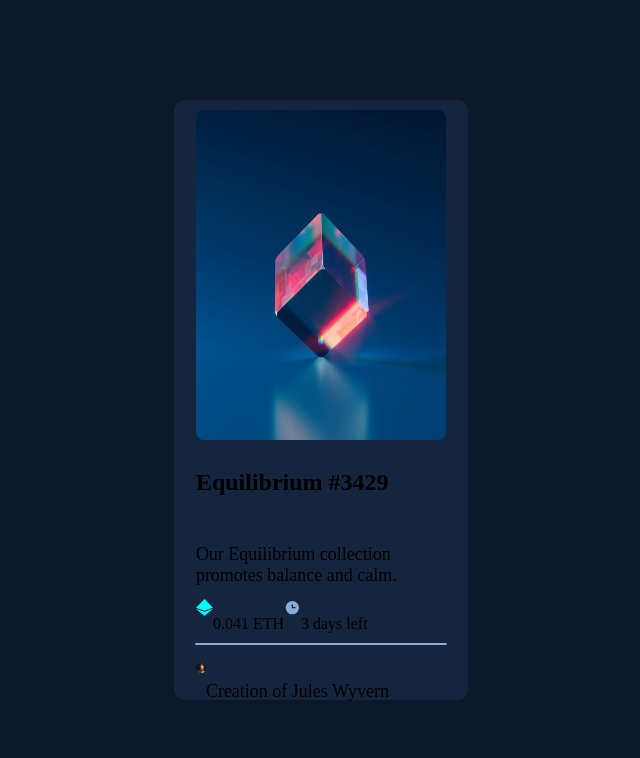
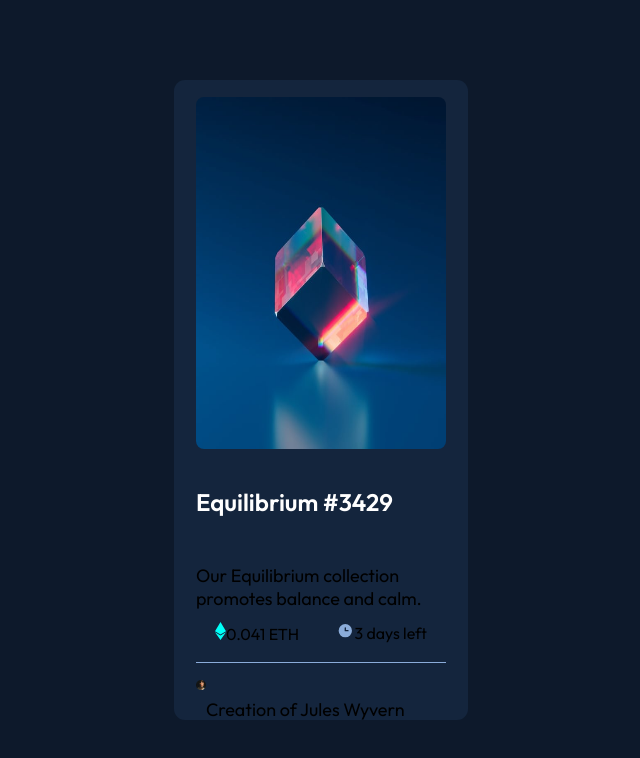
Before and after one commit to EliyahuBelay/Frontend-Mentor3, a plain HTML site: page index.html in a window 1280 px wide. Shown: the whole page, without its empty margins (319-959 px from the left). Drawn offline with Linux system fonts and the light colour scheme.

Commit message:
adding more css

```diff
--- a/index.html
+++ b/index.html
@@ -20,22 +20,19 @@
   <main class="container_all_page">
 
     <section class="card_container">
+
       <img class="equilibrium" src="./images/image-equilibrium.jpg" alt="equilibrium">
+
       <h2 class="headline">Equilibrium #3429</h2>
+
       <p class="paragraph">Our Equilibrium collection promotes balance and calm.</p>
 
       <article class="numbers_container">
-        <div>
-          <img src="./images/icon-ethereum.svg" alt="ethereum">
-          <p>0.041 ETH</p>
-        </div>
-        <div>
-          <img src="./images/icon-clock.svg" alt="clock">
-          <p>3 days left</p>
-        </div>
+        <span><img src="./images/icon-ethereum.svg" alt="ethereum"><span class="">0.041 ETH</span></span>
+        <span><img class="clock" src="./images/icon-clock.svg" alt="clock"><span>3 days left</span></span>
       </article>
 
-      <hr>
+      <div class="line"></div>
 
       <article class="avatar_and_info_container">
         <img class="avatar" src="./images/image-avatar.png" alt="avatar">
--- a/style.css
+++ b/style.css
@@ -9,7 +9,7 @@ body{
     background-color: hsl(217, 54%, 11%);
     display: grid;
     grid-template-columns: 23%;
-    grid-template-rows:75%;
+    grid-template-rows:80%;
     align-content: center;
     justify-content: center;
 }
@@ -34,39 +34,55 @@ body{
 }
 
 .headline{
-    height: 4.5%;
+    height: 3.5%;
     width: 85%;
+    font-family: 'Outfit', sans-serif;
+    color:hsl(0, 0%, 100%);
     /* font-size: 18px; */
 }
 .paragraph{
-    height: 4.5%;
+    height: 3.5%;
     width: 85%;
     font-size: 18px;
+    font-family: 'Outfit', sans-serif;
 }
 .numbers_container{
-    height: 4.5%;
+    height: 3.5%;
     width: 85%;
     display: flex;
+    justify-content: space-around;
+    font-family: 'Outfit', sans-serif;
 }
-.numbers_container div{
+.numbers_container span img{
+    /* margin-left: 2px; */
+    width:11px;
+    height:18px;
+}
+.numbers_container span .clock{
+    width: 17px;
+    height: 17px;
+}
+/* .numbers_container div{
     display: flex;
-}
-.numbers_container div img{
+} */
+.numbers_container img{
     width:17px;
     height:17px;
 }
-hr{
+.line{
     width: 85%;
+    height: 0.1%;
     background-color: hsl(215, 51%, 70%);
-    border:solid 1px hsl(215, 51%, 70%);
-    border-radius: 1px;
+    /* border:solid 1px hsl(215, 51%, 70%);
+    border-radius: 1px; */
 }
 .avatar_and_info_container{
-    height: 4.5%;
+    height: 3.5%;
     width: 85%;
     font-size: 18px;
     display: flex;
     flex-direction: row;
+    font-family: 'Outfit', sans-serif;
 }
 .avatar{
     width: 10px;
```
